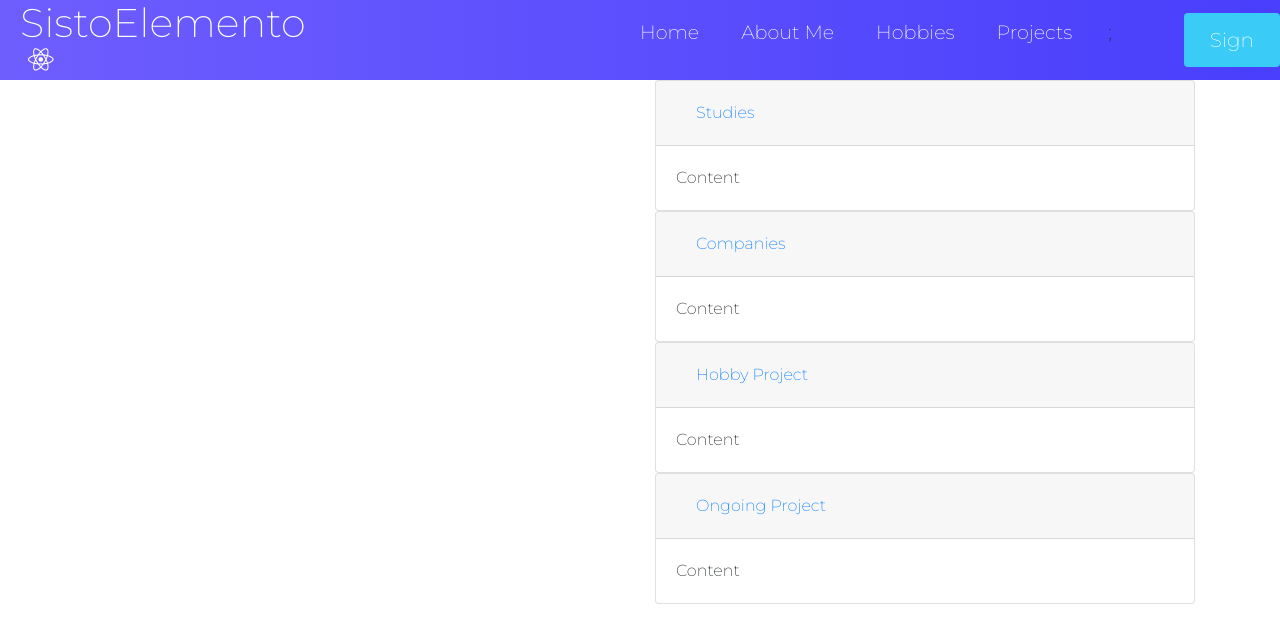
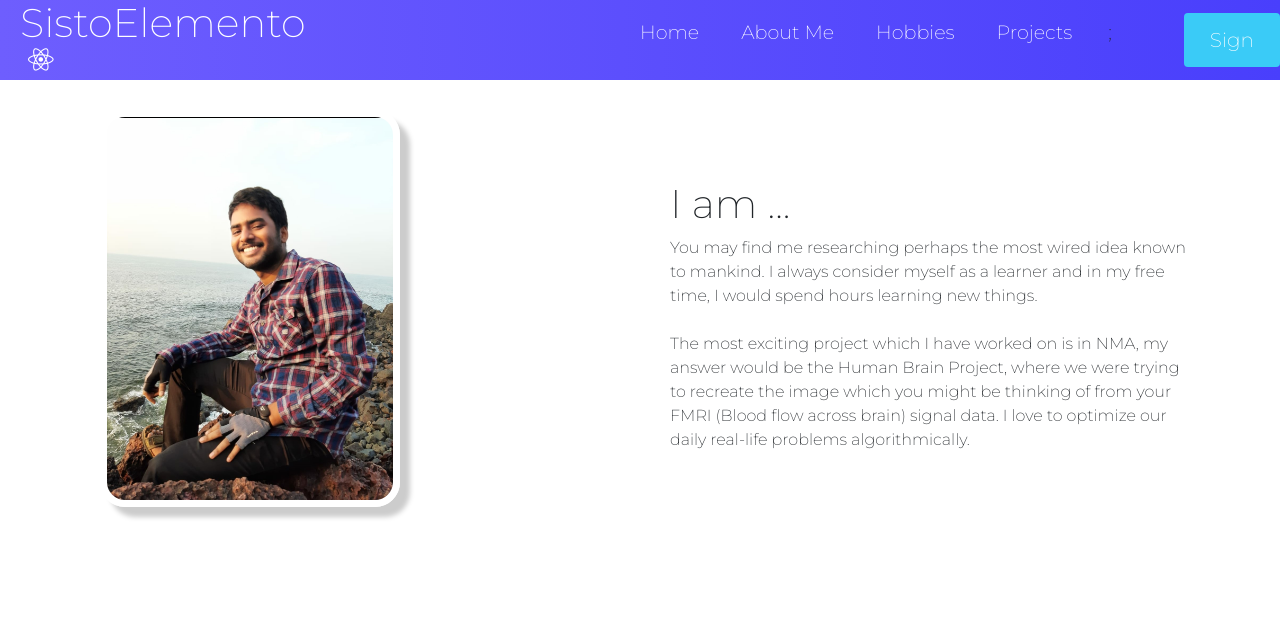
Before and after one commit to akashkmr27089/akashkmr27089.github.io, a React (Create React App) app: page / in a window 1280 px wide. Both pictures are taken after a click on the link "About Me". Shown: the top 640 px of the page. Built offline with nearby package versions, Linux system fonts and the light colour scheme; the HTML template or start-up script is replaced by a standard one.

Commit message:
adding photos

```diff
--- a/src/Pages/About.js
+++ b/src/Pages/About.js
@@ -1,22 +1,34 @@
 import '../App.css';
 import './css/About.css';
+import myphotos from './images/myPhotos.jpg';
 import AcordianGrid from '../Components/Design/InformationBox/AcordianGrid'
+import { React } from 'react';
 
 function About() {
     document.querySelector("body").style.backgroundColor = "white";
+
+    //Data Content
+    const StudiesContent = "<h1>Nit Goa</h1><br/><span>CGPA 7.68</span>";
+    const ExperienceContent = "<h3> Research Intern at IIT Goa </h3>";
+
+
     return (
         <>
             <div className="container">
                 <div className="row" id="DataSection">
-                    <div className="col">
-
+                    <div className="col" id="ProfileImages">
+                        <img src={myphotos} alt="actual Photos" id="MyPhoto" />
                     </div>
-                    <div className="col">
-                        <AcordianGrid Heading={"Studies"} Content={"Content"} id={1} />
-                        <AcordianGrid Heading={"Companies"} Content={"Content"} id={2} />
-                        <AcordianGrid Heading={"Hobby Project"} Content={"Content"} id={3} />
-                        <AcordianGrid Heading={"Ongoing Project"} Content={"Content"} id={4} />
-
+                    <div className="col" id="ProfileDetails">
+                        <h1>I am ...</h1>
+                        <div className="row" className="AboutMyself">
+                            <span id="Introduction">You may find me researching perhaps the most wired idea known to mankind.
+                                I always consider myself as a learner and in my free time, I would spend hours learning new things.
+                                <br /> <br />
+                                The most exciting project which I have worked on is in NMA, my answer would be the Human Brain Project, where we were trying to recreate the image which you might be thinking of from your FMRI (Blood flow across brain) signal data.
+                                I love to optimize our daily real-life problems algorithmically. </span>
+                            <span id="Educated"></span>
+                        </div>
                     </div>
                 </div>
             </div>
--- a/src/Pages/css/About.css
+++ b/src/Pages/css/About.css
@@ -0,0 +1,21 @@
+#ProfileImages {
+    padding: 30px
+}
+
+#ProfileDetails {
+    /* padding: 30px; */
+    padding-top: 100px
+}
+
+#MyPhoto{
+    width: 300px;
+    padding: 5px;
+    border:2px solid #fff;
+    background: no-repeat;
+    -moz-box-shadow: 10px 10px 5px #ccc;
+    -webkit-box-shadow: 10px 10px 5px #ccc;
+    box-shadow: 10px 10px 5px #ccc;
+    -moz-border-radius:25px;
+    -webkit-border-radius:25px;
+    border-radius:25px;
+}
--- a/src/Pages/css/Home.css
+++ b/src/Pages/css/Home.css
@@ -8,7 +8,6 @@
     background: url('../images/sat_images.jpg');
     background-position: top ;
     background-repeat: no-repeat;
-
 }
 
 #HomeBox3 {
```
Also changed, not shown: src/Pages/images/myPhotos.jpg (added).
